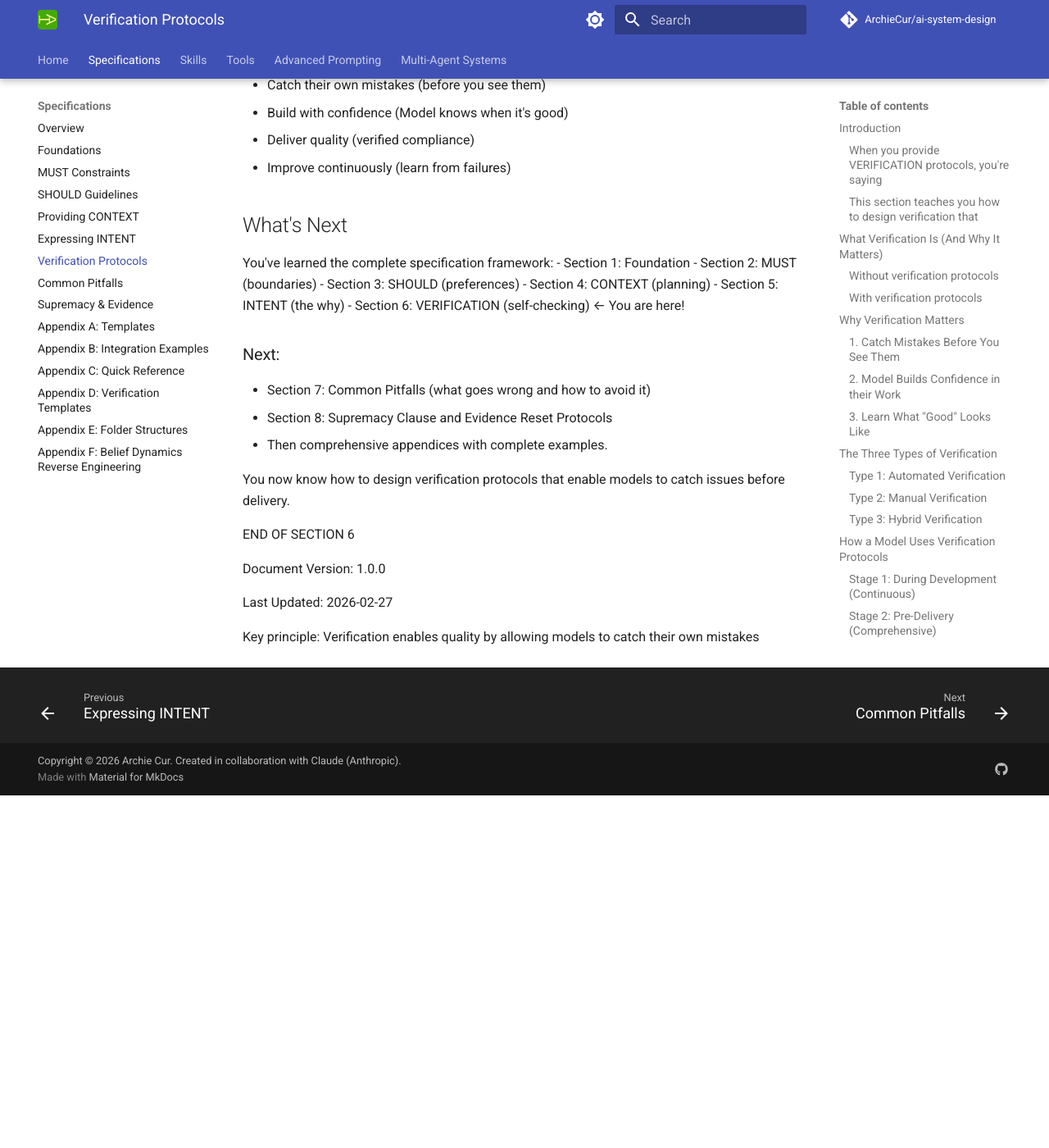
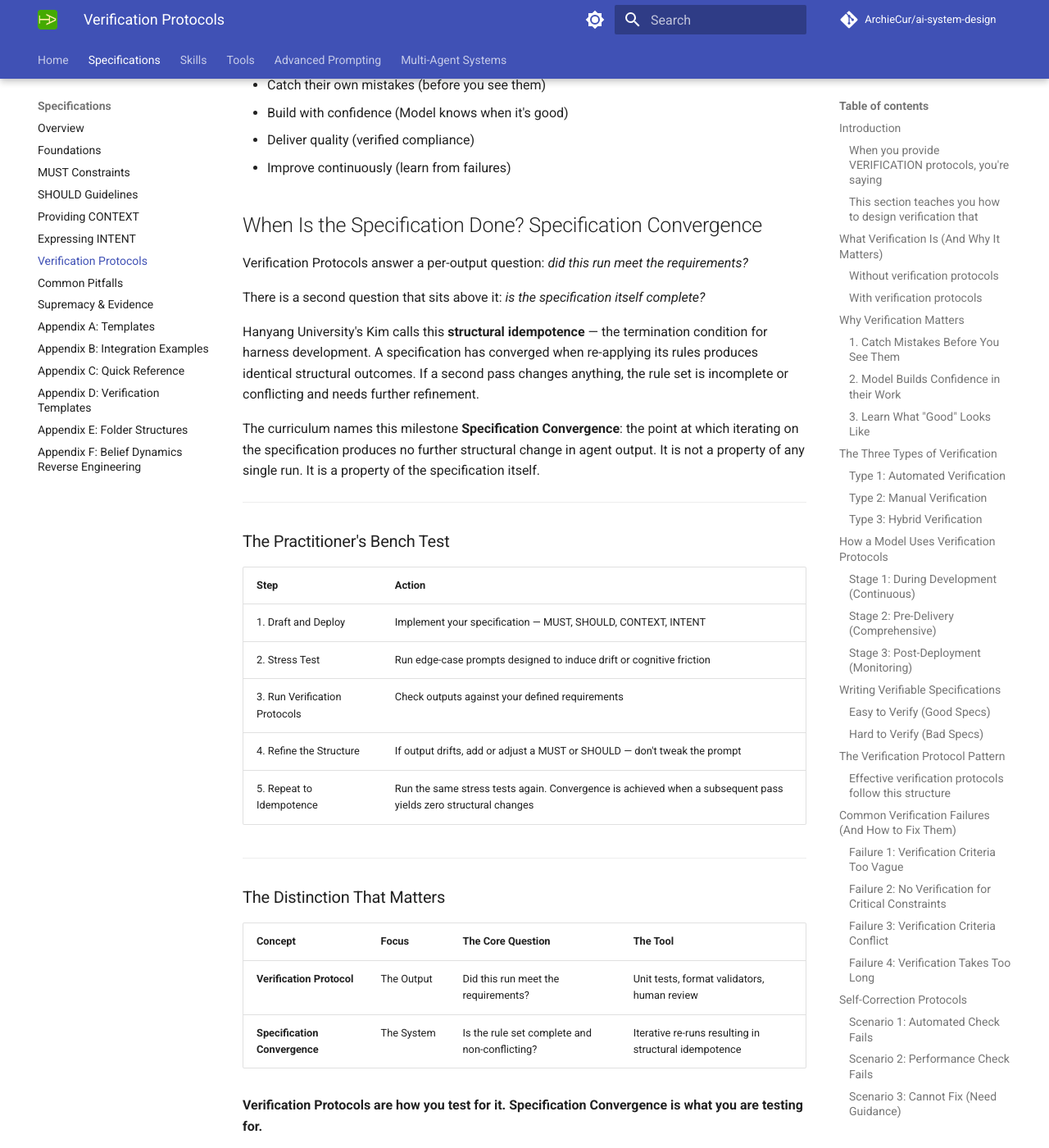
Before and after one commit to ArchieCur/ai-system-design, an MkDocs documentation site: the page built from docs/specifications/Specifications_6_Verification_Protocols.md, in a window 1280 px wide and 1400 px high, scrolled down 23422 px. Shown: the whole window at 82% size. Built offline with MkDocs 1.6.1 and Material for MkDocs 9.7.7, drawn with Linux system fonts in a browser that asks for light colours; comment, search, counter and statistics services are not loaded; before the commit the page ends 24392 px from its top, so only the background shows below that; some of the changed text lies outside the part shown.

Commit message:
Adding Specification Convergence

```diff
--- a/docs/specifications/Specifications_6_Verification_Protocols.md
+++ b/docs/specifications/Specifications_6_Verification_Protocols.md
@@ -1164,6 +1164,54 @@ Every verification should have:
 - Deliver quality (verified compliance)
 - Improve continuously (learn from failures)
 
+## When Is the Specification Done? Specification Convergence
+
+Verification Protocols answer a per-output question: *did this run meet the requirements?*
+
+There is a second question that sits above it: *is the specification itself complete?*
+
+Hanyang University's Kim calls this **structural idempotence** — the termination condition
+for harness development. A specification has converged when re-applying its rules produces
+identical structural outcomes. If a second pass changes anything, the rule set is incomplete
+or conflicting and needs further refinement.
+
+The curriculum names this milestone **Specification Convergence**: the point at which
+iterating on the specification produces no further structural change in agent output. It is
+not a property of any single run. It is a property of the specification itself.
+
+---
+
+### The Practitioner's Bench Test
+
+| Step | Action |
+|---|---|
+| 1. Draft and Deploy | Implement your specification — MUST, SHOULD, CONTEXT, INTENT |
+| 2. Stress Test | Run edge-case prompts designed to induce drift or cognitive friction |
+| 3. Run Verification Protocols | Check outputs against your defined requirements |
+| 4. Refine the Structure | If output drifts, add or adjust a MUST or SHOULD — don't tweak the prompt |
+| 5. Repeat to Idempotence | Run the same stress tests again. Convergence is achieved when a subsequent pass yields zero structural changes |
+
+---
+
+### The Distinction That Matters
+
+| Concept | Focus | The Core Question | The Tool |
+|---|---|---|---|
+| **Verification Protocol** | The Output | Did this run meet the requirements? | Unit tests, format validators, human review |
+| **Specification Convergence** | The System | Is the rule set complete and non-conflicting? | Iterative re-runs resulting in structural idempotence |
+
+**Verification Protocols are how you test for it. Specification Convergence is what you
+are testing for.**
+
+---
+
+> **Note:** In multi-agent systems, Specification Convergence becomes a hard architectural
+> prerequisite — never connect Agent A to Agent B until Agent A has achieved Specification
+> Convergence. Drift at the node level becomes cascade failure at the system level. See the
+> [Multi-Agent Systems](https://archiecur.github.io/ai-system-design/multi_agent/multi-agent-index/)
+> module for the full treatment.
+
+
 ## What's Next
 
 You've learned the complete specification framework:
```
